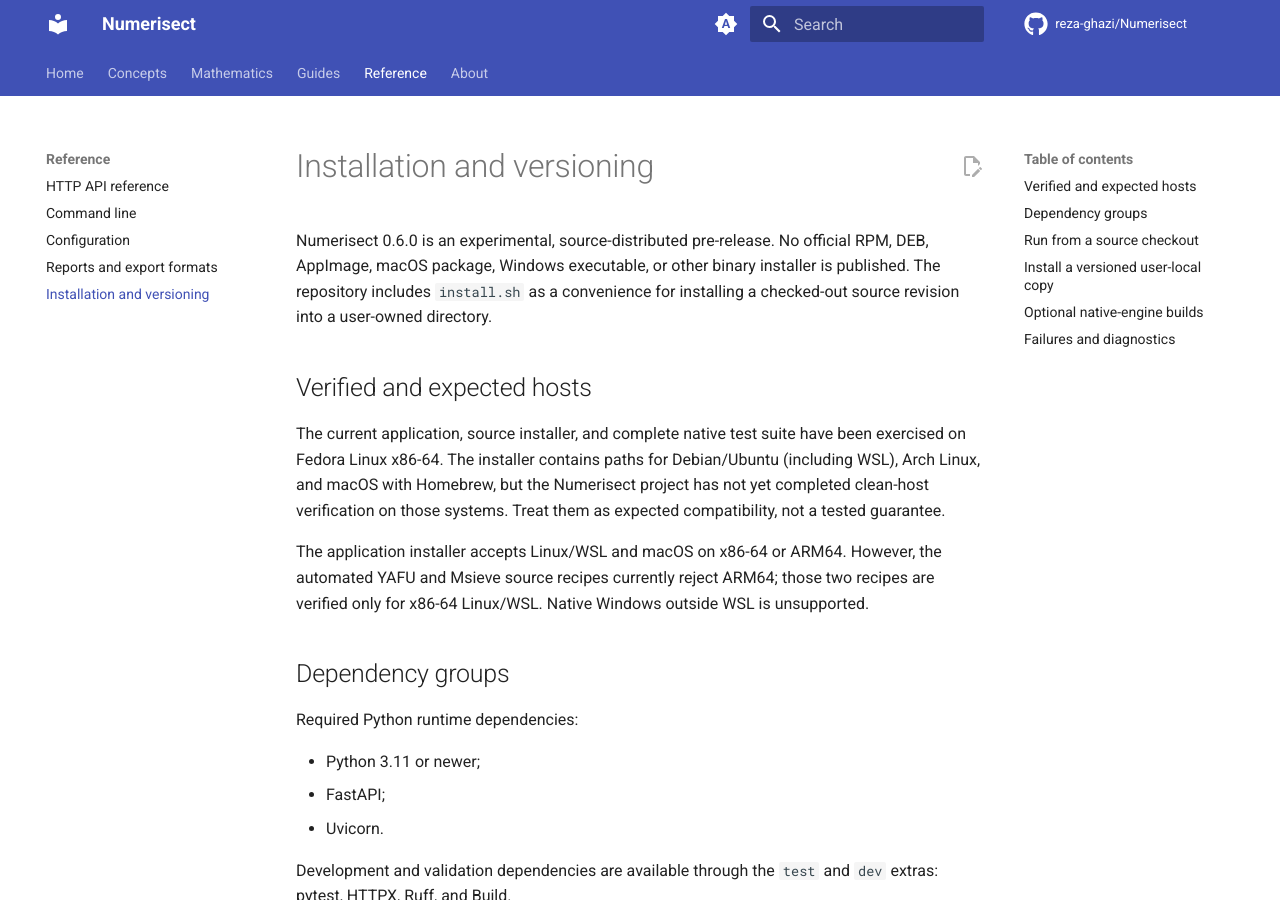
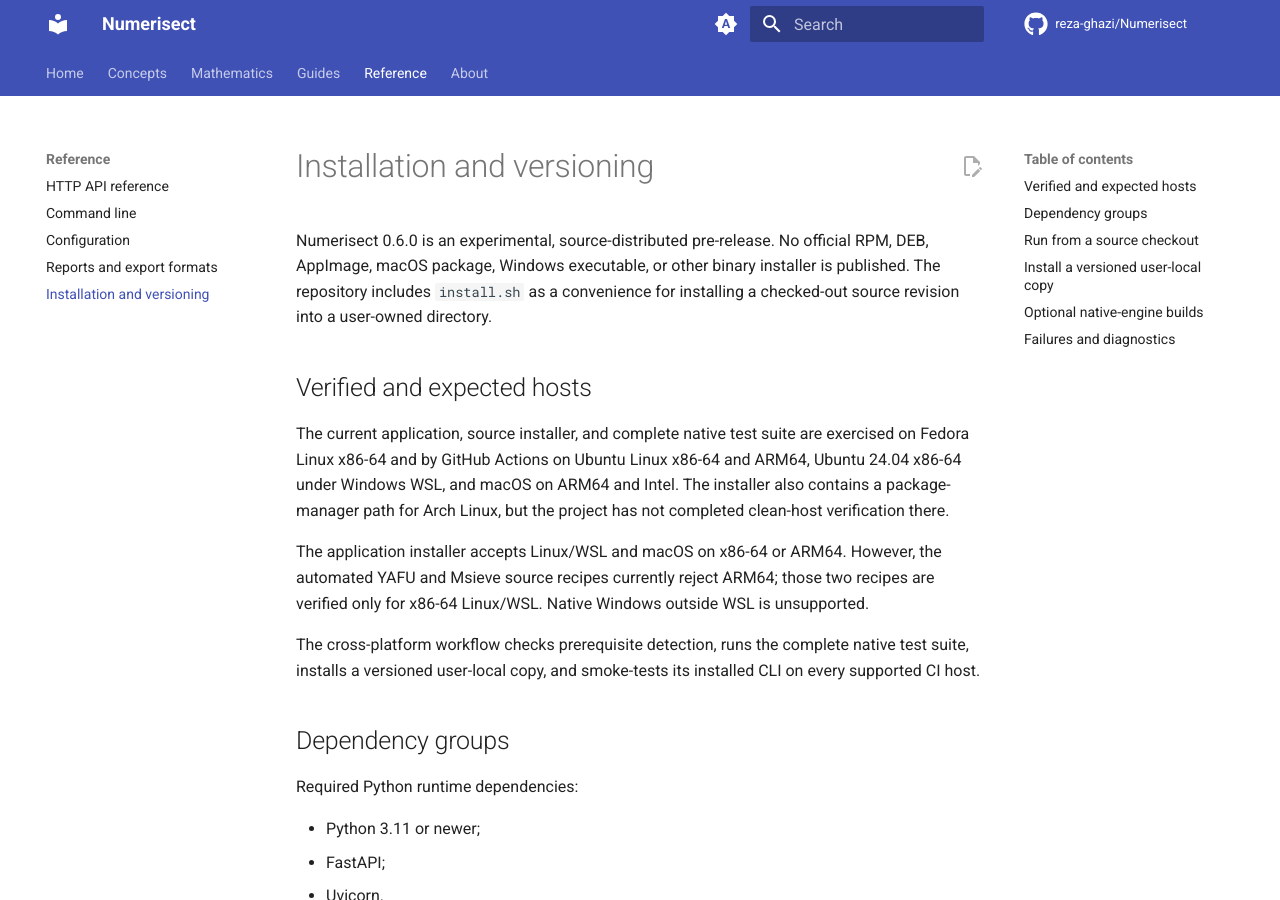
Before and after one commit to reza-ghazi/Numerisect, an MkDocs documentation site: the page built from docs/INSTALLATION.md, in a window 1280 px wide and 900 px high. Built offline with MkDocs 1.6.1 and Material for MkDocs 9.7.7, drawn with Linux system fonts in a browser that asks for light colours; comment, search, counter and statistics services are not loaded.

Commit message:
Test supported platforms in GitHub Actions

```diff
--- a/docs/INSTALLATION.md
+++ b/docs/INSTALLATION.md
@@ -7,16 +7,20 @@
 
 ## Verified and expected hosts
 
-The current application, source installer, and complete native test suite have
-been exercised on Fedora Linux x86-64. The installer contains paths for
-Debian/Ubuntu (including WSL), Arch Linux, and macOS with Homebrew, but the
-Numerisect project has not yet completed clean-host verification on those
-systems. Treat them as expected compatibility, not a tested guarantee.
+The current application, source installer, and complete native test suite are exercised
+on Fedora Linux x86-64 and by GitHub Actions on Ubuntu Linux x86-64 and ARM64, Ubuntu
+24.04 x86-64 under Windows WSL, and macOS on ARM64 and Intel. The installer also contains
+a package-manager path for Arch Linux, but the project has not completed clean-host
+verification there.
 
 The application installer accepts Linux/WSL and macOS on x86-64 or ARM64.
 However, the automated YAFU and Msieve source recipes currently reject ARM64;
 those two recipes are verified only for x86-64 Linux/WSL. Native Windows
 outside WSL is unsupported.
+
+The cross-platform workflow checks prerequisite detection, runs the complete native test
+suite, installs a versioned user-local copy, and smoke-tests its installed CLI on every
+supported CI host.
 
 ## Dependency groups
 
```
Also changed, not shown: CHANGELOG.md (+5 -0 lines), README.md (+3 -3 lines), 2 other files.
